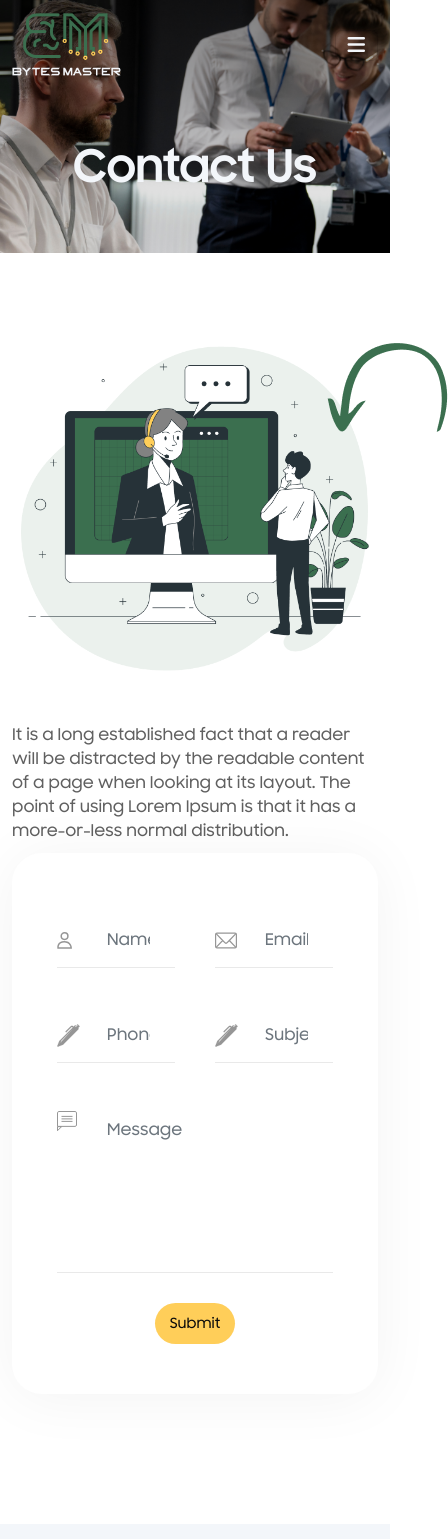
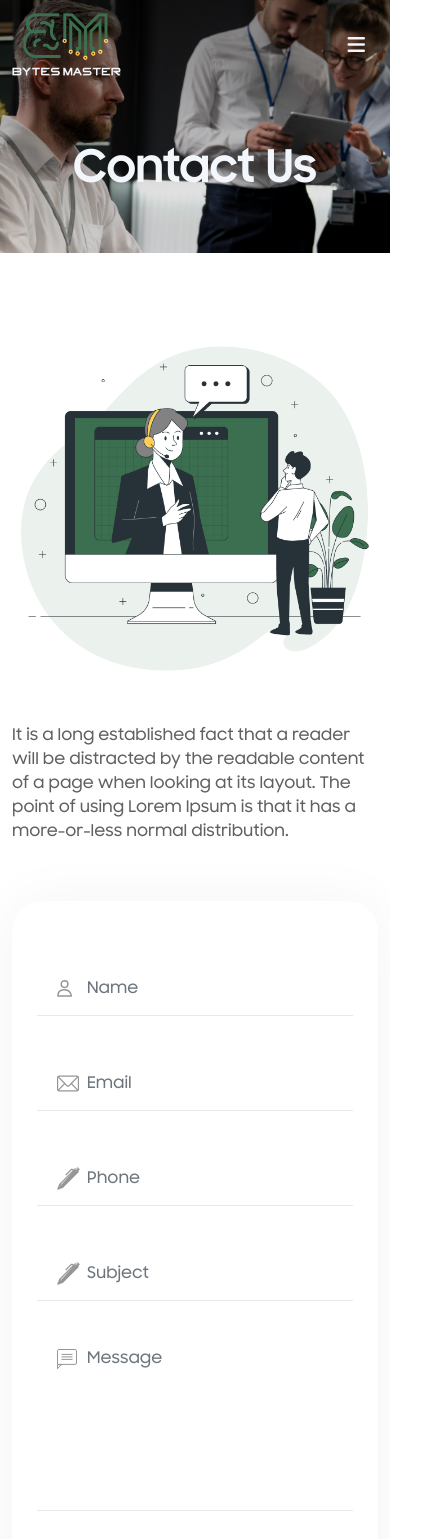
Before and after one commit to sohaibasaad/BM, a React (Create React App) app: page /contact-us in a window 390 px wide. Shown: the top 1539 px of the page, 448 px wide, since content can reach past the window. Built offline with nearby package versions, Linux system fonts and the light colour scheme.

Commit message:
revisions

```diff
--- a/src/Components/Sections/ContactUsForm/ContactUsForm.css
+++ b/src/Components/Sections/ContactUsForm/ContactUsForm.css
@@ -22,6 +22,10 @@
     border: none;
     border-bottom: 1.5px solid var(--inputBorder);
     border-radius: 0;
+    padding: 15px 25px 15px 35px;
+}
+.contact-form .custom_input_field textarea{
+    padding-top: 5px;
 }
 .contact-button button{
     display: block;
@@ -31,3 +35,21 @@
 .home-form.contact-form .contact-button button{
     width: max-content;
 }
+.contact-us-page-section{
+    padding: 90px 0 0;
+}
+@media (max-width: 1024px) {
+    .contact-form .custom_input_field{
+        width: 100%;
+        padding: 10px 0px;
+    }
+    .contact-form .custom_input_field input, .contact-form .custom_input_field textarea {
+        padding-left: 50px !important;
+    }
+    .contact-us-page-section{
+        padding: 70px 0 0;
+    }
+    .contactArrow{
+        display: none;
+    }
+}
--- a/src/Components/Sections/ContactUsForm/ContactUsForm.js
+++ b/src/Components/Sections/ContactUsForm/ContactUsForm.js
@@ -5,7 +5,7 @@ import Button from '../../Button/Button'
 
 function ContactUsForm() {
     return (
-        <div className='container contact-us-section'>
+        <div className='container contact-us-page-section'>
             <div className='row align-items-center'>
                 <div className='col-12 col-lg-6'>
                     <div className='contact_image position-relative'>
@@ -14,7 +14,7 @@ function ContactUsForm() {
                         <p className='mt-4'>It is a long established fact that a reader will be distracted by the readable content of a page when looking at its layout. The point of using Lorem Ipsum is that it has a more-or-less normal distribution.</p>
                     </div>
                 </div>
-                <div className='col-12 col-lg-6'>
+                <div className='col-12 col-lg-6 mt-lg-0 mt-5'>
                     <div className='home-form contact-form'>
                         <form className='contact-us'>
                             <div className='custom_input_field'>
--- a/src/index.css
+++ b/src/index.css
@@ -54,7 +54,9 @@ span,
   margin: 0;
 }
 
-
+:focus{
+  box-shadow: none !important;
+}
 
 ::-webkit-input-placeholder {
   /* Edge */
```
